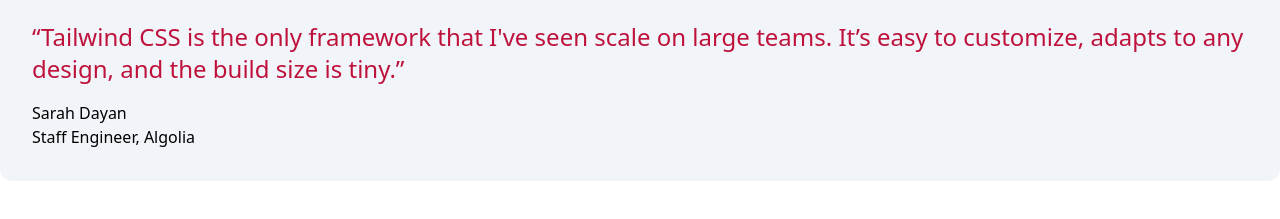
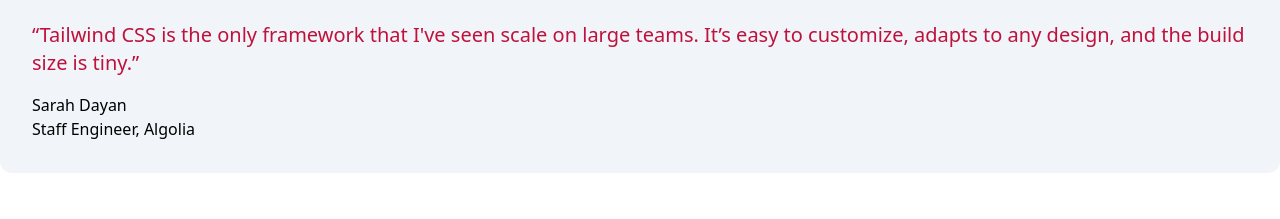
Before and after one commit to anitaalam/iceland-cubed-excursions, a website: page src/index.html in a window 1280 px wide. Shown: the part 131-350 px from the top of the page. Drawn offline with nearby package versions, Linux system fonts and the light colour scheme; files that its build step writes are made by us from their sources.

Commit message:
change 2xl to xl

```diff
--- a/src/index.html
+++ b/src/index.html
@@ -12,7 +12,7 @@
         <img class="w-24 h-24 rounded-full mx-auto" src="/images/logo-dark.png" alt="" width="384" height="512">
         <div class="pt-6 space-y-4">
           <blockquote>
-            <p class="text-2xl font-medium text-rose-700">
+            <p class="text-xl font-medium text-rose-700">
               “Tailwind CSS is the only framework that I've seen scale
               on large teams. It’s easy to customize, adapts to any design,
               and the build size is tiny.”
```
